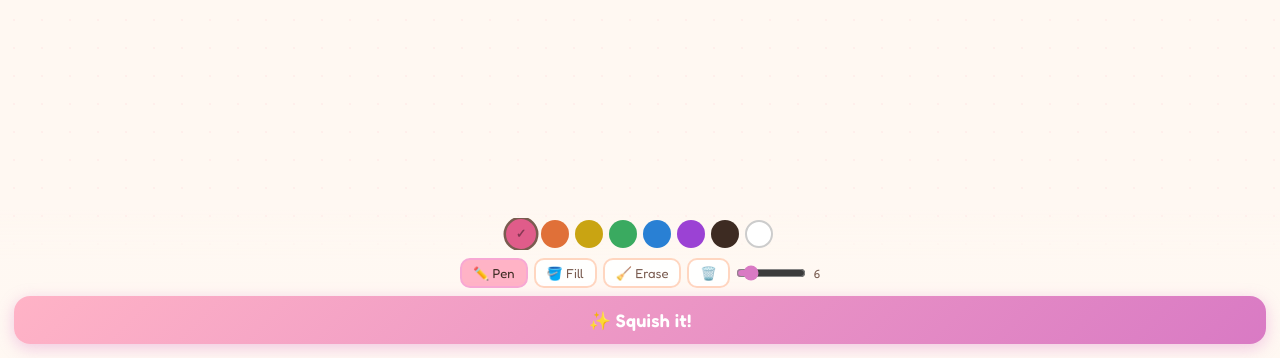
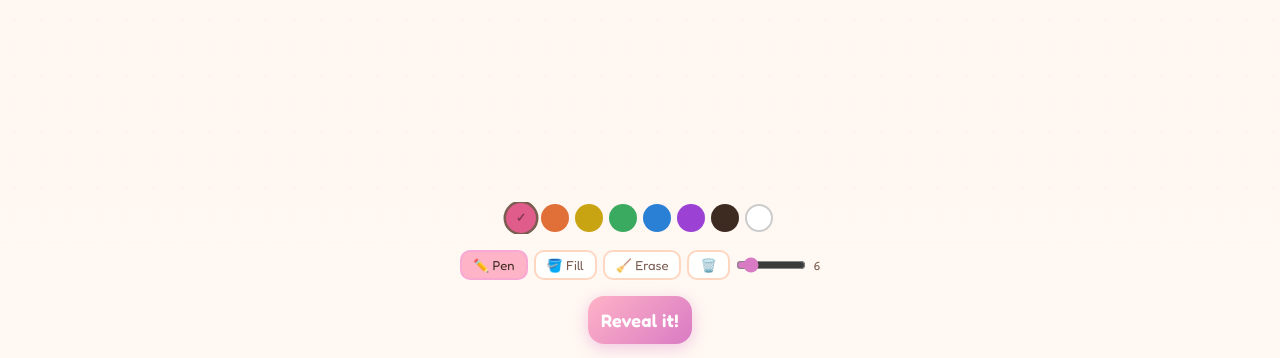
Before and after one commit to Amanda-gu/doodl3d, a website: page index.html in a window 1280 px wide. Shown: the part 442-800 px from the top of the page. Drawn offline with nearby package versions, Linux system fonts and the light colour scheme.

Commit message:
updated language and some spacing

```diff
--- a/index.html
+++ b/index.html
@@ -46,12 +46,11 @@
         <span id="szv">6</span>
       </div>
     </div>
-    <button id="go-btn" onclick="makeIt3D()">✨ Squish it!</button>
+    <button id="go-btn" onclick="makeIt3D()">Reveal it!</button>
   </div>
 
   <div id="view-controls">
     <div id="tex-strip" style="justify-content:center">
-      <span class="tex-lbl">skin ✦</span>
       <div class="tx on" data-tx="clay" onclick="setTex(this)">🪄<span>clay</span></div>
       <div class="tx" data-tx="fur" onclick="setTex(this)">🐻<span>fur</span></div>
       <div class="tx" data-tx="metal" onclick="setTex(this)">🪙<span>metal</span></div>
@@ -97,7 +96,7 @@
   <div id="loading">
     <div class="ld-ball">✨</div>
     <div class="ld-title">Doodling your creature…</div>
-    <div class="ld-sub" id="ld-sub">Doodl3d is reading your drawing</div>
+    <div class="ld-sub" id="ld-sub">Doodl3d is reading your drawing. This may take a few seconds.</div>
     <div class="ld-dots"><span>•</span><span>•</span><span>•</span></div>
   </div>
 </div>
--- a/styles.css
+++ b/styles.css
@@ -68,12 +68,20 @@ header{
   padding:10px 14px;
   padding-bottom:max(14px,env(safe-area-inset-bottom));
   background:linear-gradient(to top,rgba(255,248,242,.97) 65%,transparent 100%);
-  display:flex;flex-direction:column;gap:8px;align-items:center;
+  display:flex;flex-direction:column;gap:1rem;align-items:center;
   transition:transform .3s cubic-bezier(.4,0,.2,1);
 }
 #toolbar.hidden{transform:translateY(100%);}
 
-.colors{display:flex;gap:6px;align-items:center;justify-content:center;overflow-x:auto;scrollbar-width:none;padding:2px 0;width:100%;}
+.colors{
+  display:flex;
+  gap:6px;
+  align-items:center;
+  justify-content:center;
+  overflow-x:auto;
+  scrollbar-width:none;
+  padding:2px 0;
+  width:100%;}
 .colors::-webkit-scrollbar{display:none;}
 .sw{
   width:28px;height:28px;flex-shrink:0;border-radius:50%;
@@ -106,7 +114,8 @@ header{
 
 /* go button — standalone row */
 #go-btn{
-  width:100%;padding:13px;
+  width:max-content;
+  padding:13px;
   background:linear-gradient(135deg,#ffb3c6,#d97ac4);
   color:white;border:none;border-radius:var(--r);
   font-family:'Fredoka',sans-serif;font-size:18px;font-weight:600;
```
